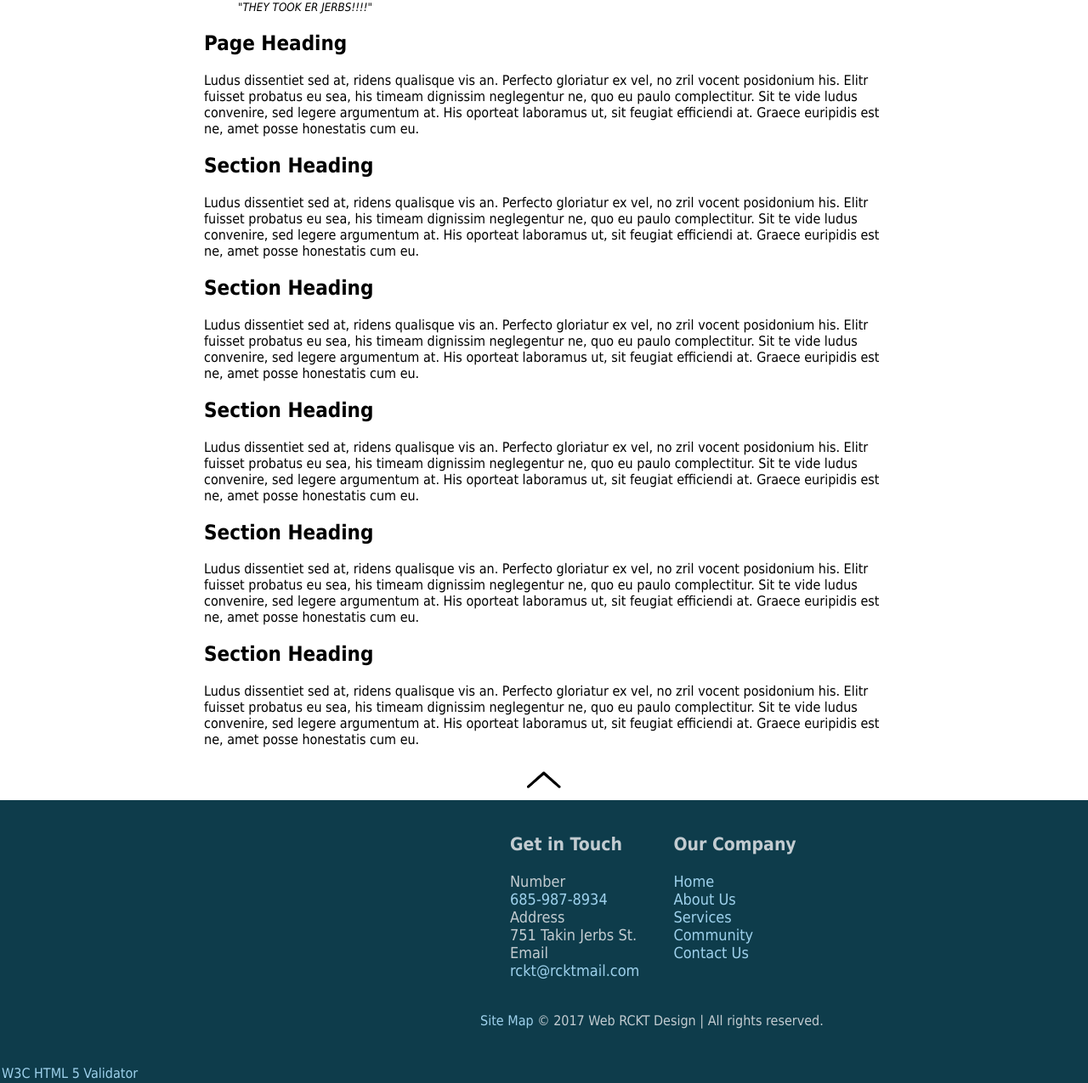
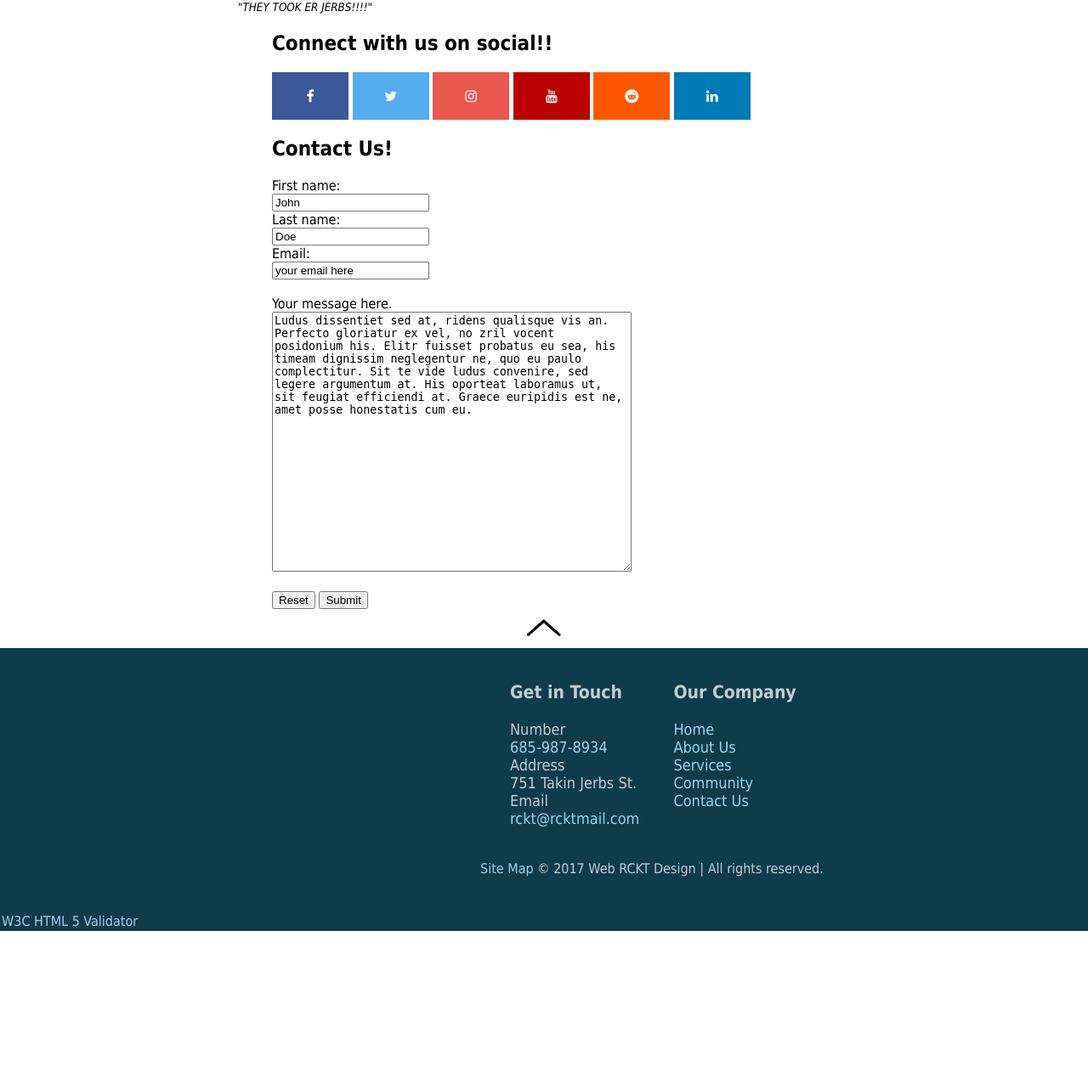
Before and after one commit to tonihe/1536, a PHP site: page /contactus.html in a window 1280 px wide. Shown: the part 120-1395 px from the top of the page at 85% size. After the commit the page ends 1216 px from the top, so only its background shows below. Run offline with PHP 8.4, Linux system fonts and the light colour scheme.

Commit message:
contactus page updated

```diff
--- a/G26/contactus.html
+++ b/G26/contactus.html
@@ -3,6 +3,7 @@
 <head>
 <meta charset="utf-8">
 <link rel="stylesheet" href="style/base.css">
+<link rel="stylesheet" href="https://cdnjs.cloudflare.com/ajax/libs/font-awesome/4.7.0/css/font-awesome.min.css">
 <title>Web RCKT</title>
 </head>
 <body>
@@ -27,54 +28,37 @@
 <blockquote>
 <em><small>&quot;THEY TOOK ER JERBS!!!!&quot;</small></em>
 </blockquote>
-	<h2>Page Heading</h2>
-				<p>
-				Ludus dissentiet sed at, ridens qualisque vis an. Perfecto gloriatur ex vel,
-				no zril vocent posidonium his. Elitr fuisset probatus eu sea, his timeam
-				dignissim neglegentur ne, quo eu paulo complectitur. Sit te vide ludus convenire,
-				sed legere argumentum at. His oporteat laboramus ut, sit feugiat efficiendi at.
-				Graece euripidis est ne, amet posse honestatis cum eu.
-				</p>
-			<h2>Section Heading</h2>
-				<p>
-				Ludus dissentiet sed at, ridens qualisque vis an. Perfecto gloriatur ex vel,
-				no zril vocent posidonium his. Elitr fuisset probatus eu sea, his timeam
-				dignissim neglegentur ne, quo eu paulo complectitur. Sit te vide ludus convenire,
-				sed legere argumentum at. His oporteat laboramus ut, sit feugiat efficiendi at.
-				Graece euripidis est ne, amet posse honestatis cum eu.
-				</p>
-			<h2>Section Heading</h2>
-				<p>
-				Ludus dissentiet sed at, ridens qualisque vis an. Perfecto gloriatur ex vel,
-				no zril vocent posidonium his. Elitr fuisset probatus eu sea, his timeam
-				dignissim neglegentur ne, quo eu paulo complectitur. Sit te vide ludus convenire,
-				sed legere argumentum at. His oporteat laboramus ut, sit feugiat efficiendi at.
-				Graece euripidis est ne, amet posse honestatis cum eu.
-				</p>
-			<h2>Section Heading</h2>
-				<p>
-				Ludus dissentiet sed at, ridens qualisque vis an. Perfecto gloriatur ex vel,
-				no zril vocent posidonium his. Elitr fuisset probatus eu sea, his timeam
-				dignissim neglegentur ne, quo eu paulo complectitur. Sit te vide ludus convenire,
-				sed legere argumentum at. His oporteat laboramus ut, sit feugiat efficiendi at.
-				Graece euripidis est ne, amet posse honestatis cum eu.
-				</p>
-			<h2>Section Heading</h2>
-				<p>
-				Ludus dissentiet sed at, ridens qualisque vis an. Perfecto gloriatur ex vel,
-				no zril vocent posidonium his. Elitr fuisset probatus eu sea, his timeam
-				dignissim neglegentur ne, quo eu paulo complectitur. Sit te vide ludus convenire,
-				sed legere argumentum at. His oporteat laboramus ut, sit feugiat efficiendi at.
-				Graece euripidis est ne, amet posse honestatis cum eu.
-				</p>
-			<h2>Section Heading</h2>
-				<p>
-				Ludus dissentiet sed at, ridens qualisque vis an. Perfecto gloriatur ex vel,
-				no zril vocent posidonium his. Elitr fuisset probatus eu sea, his timeam
-				dignissim neglegentur ne, quo eu paulo complectitur. Sit te vide ludus convenire,
-				sed legere argumentum at. His oporteat laboramus ut, sit feugiat efficiendi at.
-				Graece euripidis est ne, amet posse honestatis cum eu.
-				</p>
+		<div class="findsocial">
+		<h2>Connect with us on social!!</h2>
+		<a href="https://www.facebook.com/" class="fa fa-facebook"></a>
+		<a href="https://www.twitter.com/" class="fa fa-twitter"></a>
+		<a href="https://www.instagram.com" class="fa fa-instagram"></a>
+		<a href="https://www.youtube.com" class="fa fa-youtube"></a>
+		<a href="https://www.reddit.com" class="fa fa-reddit"></a>
+		<a href="https://linkedin.com/" class="fa fa-linkedin"></a>
+
+	<h2>Contact Us!</h2>
+		<form action="action_page.php">
+  		First name:<br>
+  		<input type="text" name="firstname" value="John">
+  		<br>
+  		Last name:<br>
+  		<input type="text" name="lastname" value="Doe">
+  		<br>
+  		Email:<br>
+  		<input type="text" name="email" value="your email here">
+
+ 		<br><br>
+ 		Your message here.<br>
+  		<textarea name="message" rows="20" cols="50">Ludus dissentiet sed at, ridens qualisque vis an. Perfecto gloriatur ex vel, no zril vocent posidonium his. Elitr fuisset probatus eu sea, his timeam dignissim neglegentur ne, quo eu paulo complectitur. Sit te vide ludus convenire, sed legere argumentum at. His oporteat laboramus ut, sit feugiat efficiendi at. Graece euripidis est ne, amet posse honestatis cum eu.</textarea>
+  		<br><br>
+		<input type="reset" value="Reset">
+  		<input type="submit" value="Submit">
+		</form>
+
+		</div>
+
+
 <a id="scrollbutton" href="#pagetop"><img src="style/buttonup.png" alt="Back to Top"></a>
 </main>
 <footer>
--- a/G26/style/base.css
+++ b/G26/style/base.css
@@ -207,6 +207,67 @@ padding: 5%;
 	-webkit-filter: grayscale(0);
 	filter: grayscale(0);
 }
-=======
+
+
+/* SOCIAL MEDIA BUTTON CSS BELOW
+EDIT WITH CAUTION */
+/* Style all font awesome icons */
+.fa {
+    padding: 20px;
+    font-size: 30px;
+    width: 50px;
+    text-align: center;
+    text-decoration: none;
 }
->>>>>>> 6b0414f43e8e3633585fe22333ddecf36e5c12ae
+
+.findsocial {
+
+			width: 80%;
+			margin-left: auto;
+			margin-right: auto;
+
+
+}
+
+/* Add a hover effect if you want */
+.fa:hover {
+    opacity: 0.7;
+}
+
+/* Set a specific color for each brand */
+
+/* Facebook */
+ .fa-facebook {
+    background: #3B5998;
+    color: white;
+}
+
+/* Twitter */
+.fa-twitter {
+    background: #55ACEE;
+    color: white;
+}
+
+/* Instagram */
+.fa-instagram {
+    background: #e95950;
+    color: white;
+}
+
+/* Youtube */
+.fa-youtube {
+    background: #bb0000;
+    color: white;
+}
+
+/* Reddit */
+.fa-reddit {
+    background: #FF5700;
+    color: white;
+}
+
+/* Linkedin */
+.fa-linkedin {
+	background: #007bb5;
+	color: white;
+}
```
